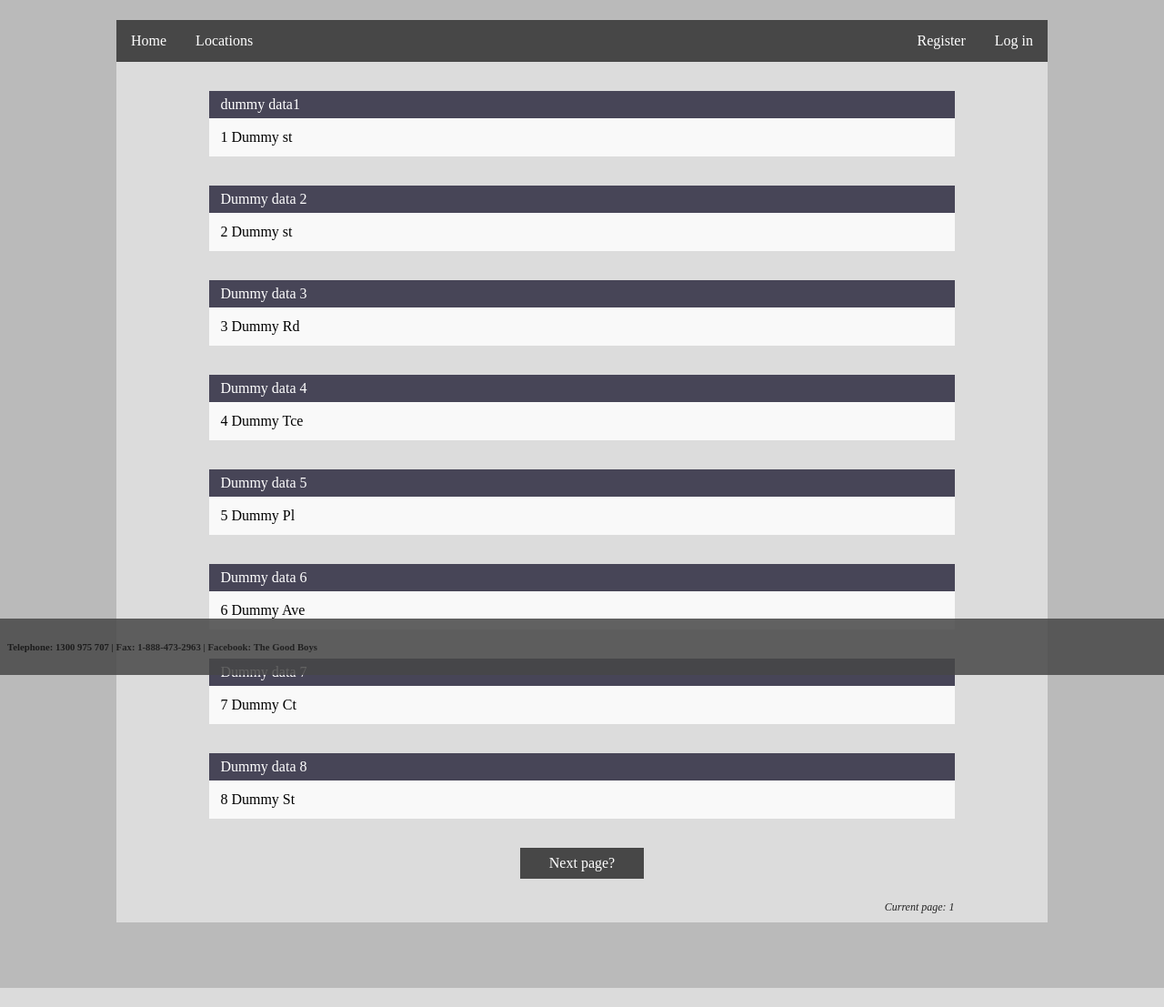
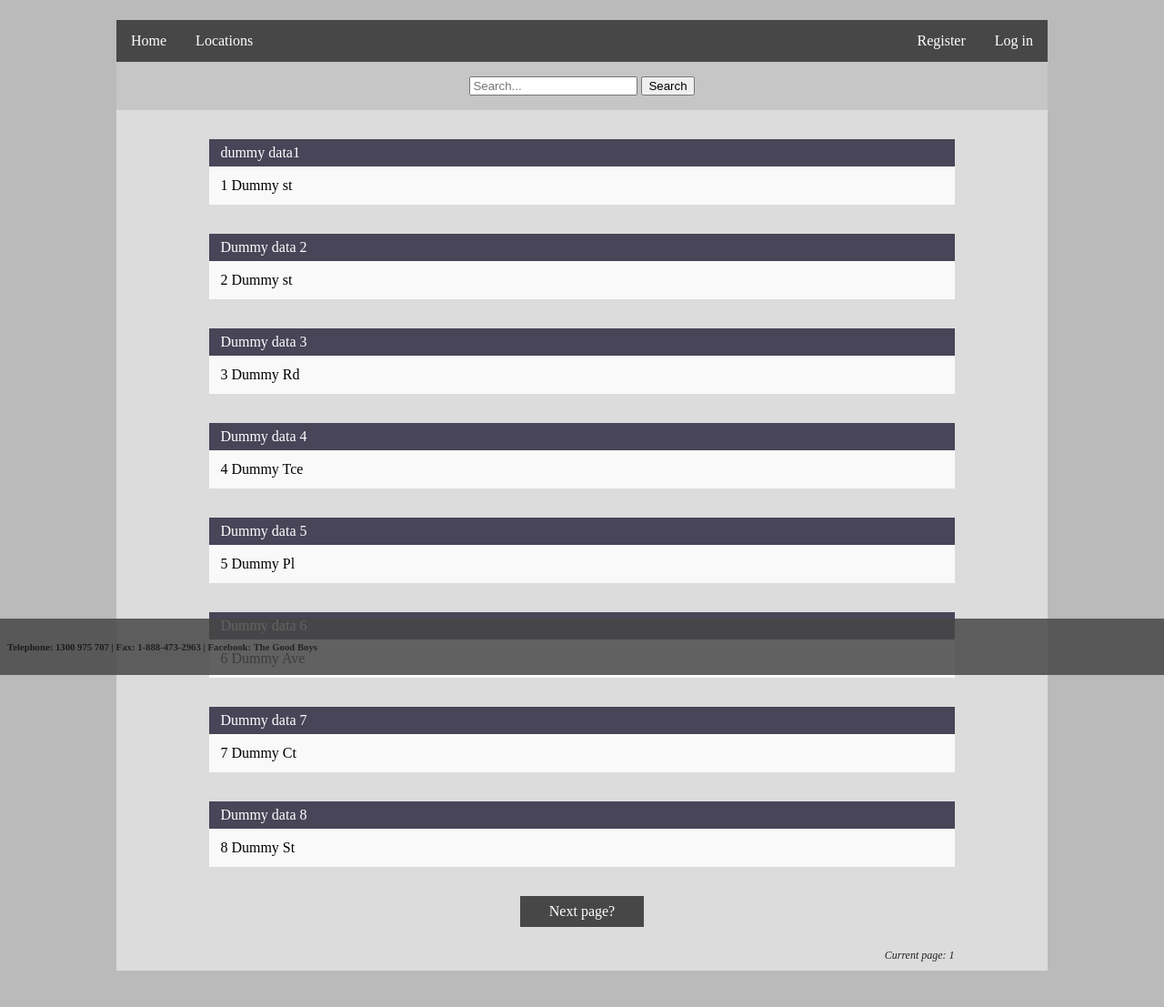
Before and after one commit to lowejosh/Django-landmarks, a Django app: page /location/page-1/ in a window 1280 px wide. Shown: the part 58-1165 px from the top of the page at 91% size. Before the commit the page ends 1144 px from the top, so only its background shows below. Run offline with Django 3.2, Linux system fonts and the light colour scheme; data comes from the database, SQL or seed files in the repository.

Commit message:
added search bar

```diff
--- a/workspace/assignment_sprint1/static/css/styles.css
+++ b/workspace/assignment_sprint1/static/css/styles.css
@@ -8,6 +8,12 @@ html {
 *:before,
 *:after {
     box-sizing: inherit;
+}
+
+.search-bar {
+    padding: 16px 32px;
+    text-align: center;
+    background-color: #C6C6C6;
 }
 
 .location-wrap {
--- a/workspace/assignment_sprint1/templates/locationfeed.html
+++ b/workspace/assignment_sprint1/templates/locationfeed.html
@@ -1,5 +1,12 @@
 {% extends 'base.html' %}
 {% block content %}
+
+    <div class="search-bar">
+        <form type="get" action".">
+            <input id="search-box" type="text" name="search_box" placeholder="Search...">
+            <button id="search-submit" type="submit">Search</button>
+        </form>
+    </div>
 
     {% if page > 1 %}
         <span class="next-page"><a class="pretty-button" href="/location/page-{{ page|add:-1 }}">Previous page?</a></button></span>
```
